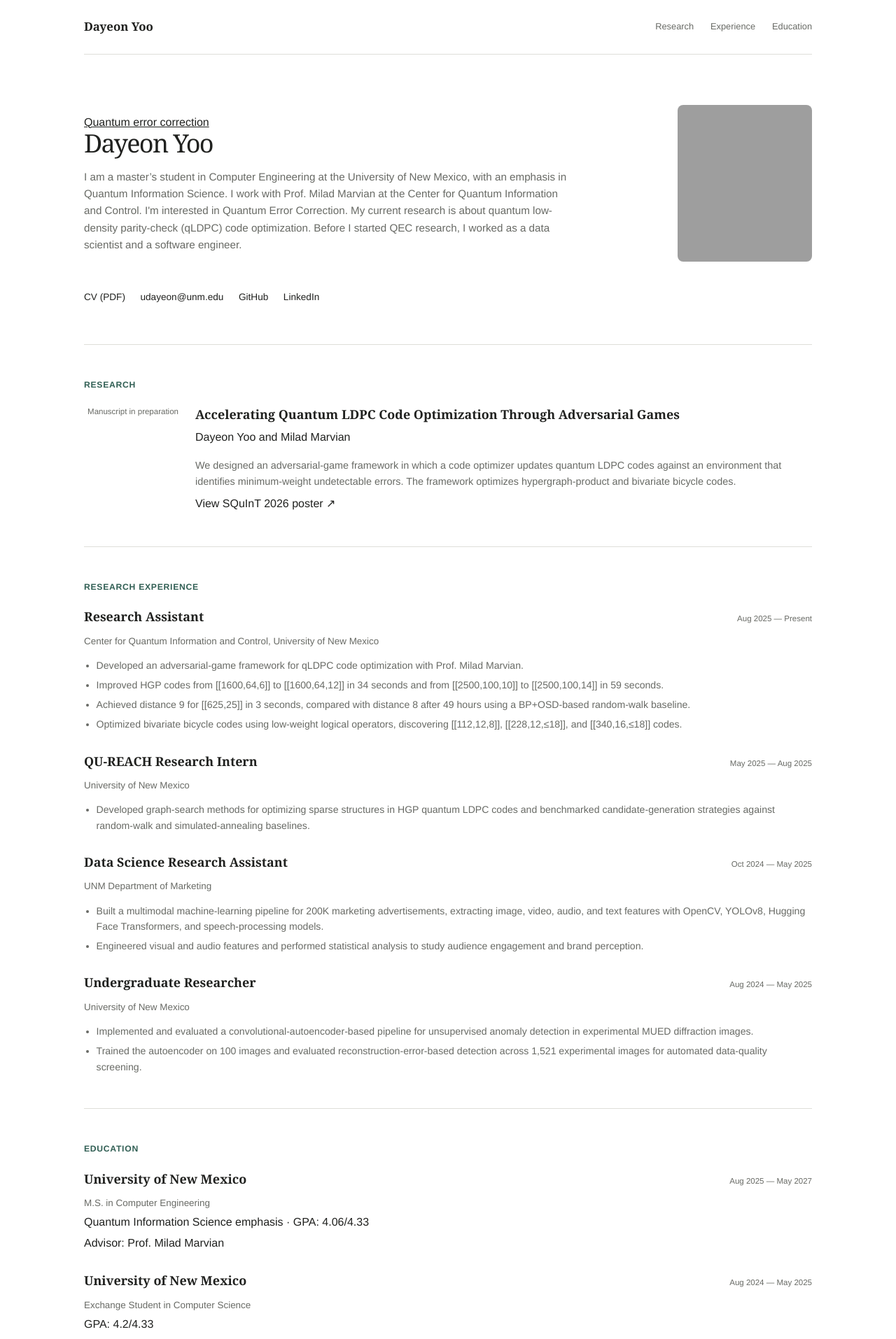
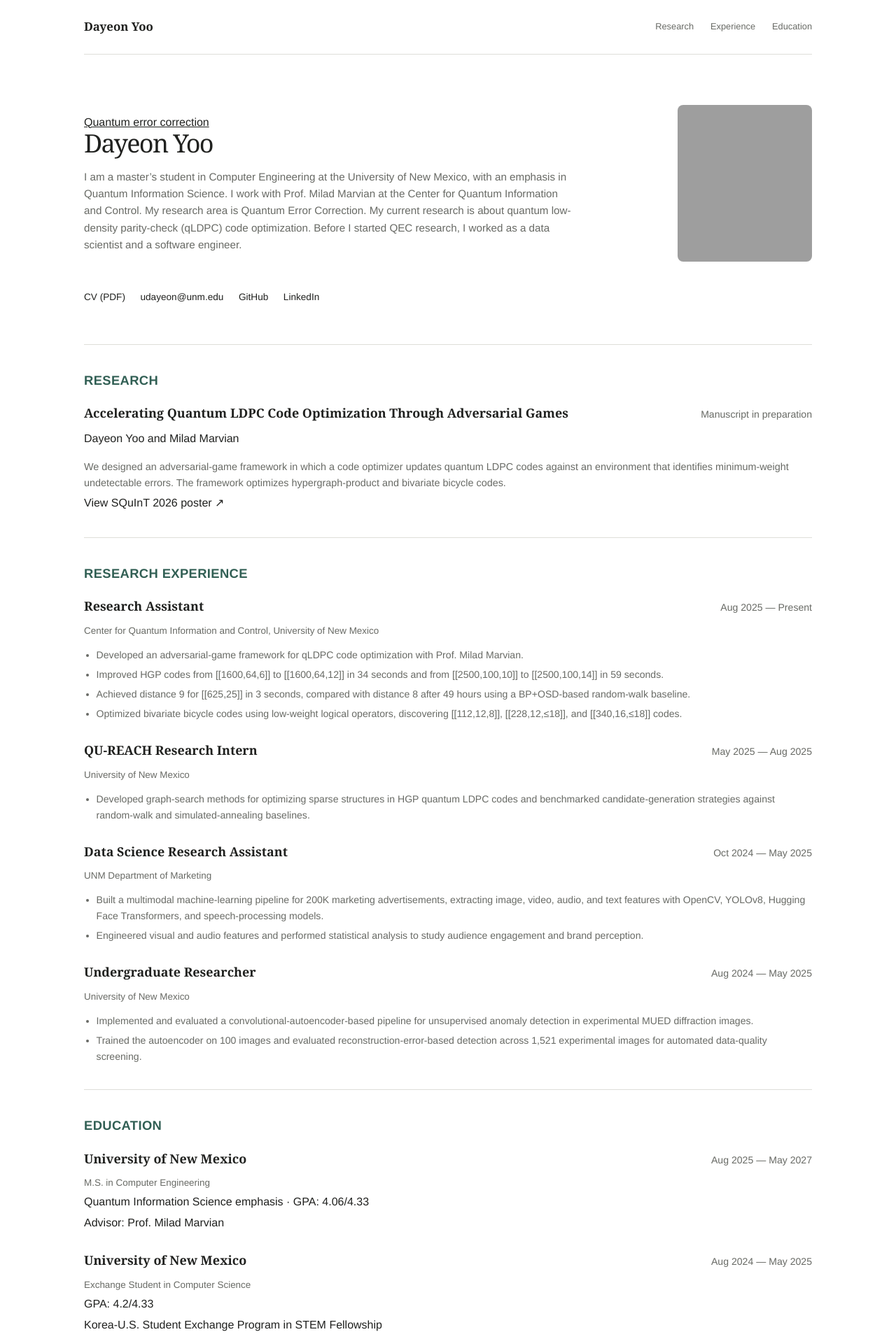
Before and after one commit to manyyeon/manyyeon.github.io, a Jekyll site: the page index.html, which Jekyll copies as it is, in a window 1280 px wide. Shown: the top 1914 px of the page at 70% size. Built offline with Jekyll 4.4.1, drawn with Linux system fonts in a browser that asks for light colours; grey boxes are pictures that could not be loaded.

Commit message:
update the style

```diff
--- a/assets/main.css
+++ b/assets/main.css
@@ -390,27 +390,21 @@ h1 {
   border-top: 1px solid var(--line);
   grid-template-columns: 1fr;
   gap: 1.25rem;
-  padding: 3rem 0;
+  padding: 2.25rem 0;
   display: grid;
 }
 .contentSection > h2 {
   color: var(--accent);
-  letter-spacing: 0.06em;
+  letter-spacing: 0.02em;
   text-transform: uppercase;
   margin: 0;
-  font-size: 0.76rem;
+  font-size: 1.15rem;
   font-weight: 600;
-}
-.featured {
-  grid-template-columns: 135px 1fr;
-  gap: 1.5rem;
-  display: grid;
 }
 .entry {
   display: grid;
   gap: 0.45rem;
 }
-.featured h3,
 .entry h3,
 .focusList h3,
 .simpleList h3 {
@@ -420,17 +414,14 @@ h1 {
   font-weight: 600;
   line-height: 1.4;
 }
-.featured p {
-  margin: 0.45rem 0 0;
-}
-.featured .description {
+.entryDetails .description {
   color: var(--muted);
   margin-top: 1rem;
   font-size: 0.9rem;
 }
 .entryMeta {
   color: var(--muted);
-  font-size: 0.72rem;
+  font-size: 0.88rem;
   line-height: 1.5;
   text-align: right;
 }
@@ -611,14 +602,13 @@ footer a {
   .contentSection {
     grid-template-columns: 1fr;
     gap: 1.25rem;
-    padding: 2.5rem 0;
+    padding: 1.75rem 0;
   }
   .focusList {
     grid-column: 1;
     grid-template-columns: 1fr;
     margin-top: 0;
   }
-  .featured,
   .entry {
     grid-template-columns: 1fr;
     gap: 0.4rem;
--- a/index.html
+++ b/index.html
@@ -49,8 +49,8 @@
               at the
               <a href="https://cquic.unm.edu/" target="_blank" rel="noreferrer"
                 >Center for Quantum Information and Control</a
-              >. I'm interested in Quantum Error Correction. My current research
-              is about quantum low-density parity-check (qLDPC) code
+              >. My research area is Quantum Error Correction. My current
+              research is about quantum low-density parity-check (qLDPC) code
               optimization. Before I started QEC research, I worked as a data
               scientist and a software engineer.
             </p>
@@ -84,13 +84,16 @@
       </section>
       <section class="contentSection" id="research">
         <h2>Research</h2>
-        <article class="featured">
-          <div class="entryMeta">Manuscript in preparation</div>
-          <div>
+        <div class="entries">
+          <article class="entry">
+            <div class="entryHeading">
               <h3>
                 Accelerating Quantum LDPC Code Optimization Through Adversarial
                 Games
               </h3>
+              <div class="entryMeta">Manuscript in preparation</div>
+            </div>
+            <div class="entryDetails">
               <p>Dayeon Yoo and Milad Marvian</p>
               <p class="description">
                 We designed an adversarial-game framework in which a code
@@ -108,6 +111,7 @@
               </p>
             </div>
           </article>
+        </div>
       </section>
       <section class="contentSection" id="experience">
         <h2>Research experience</h2>
```
Lines whose indentation alone changed are shown as unchanged.
